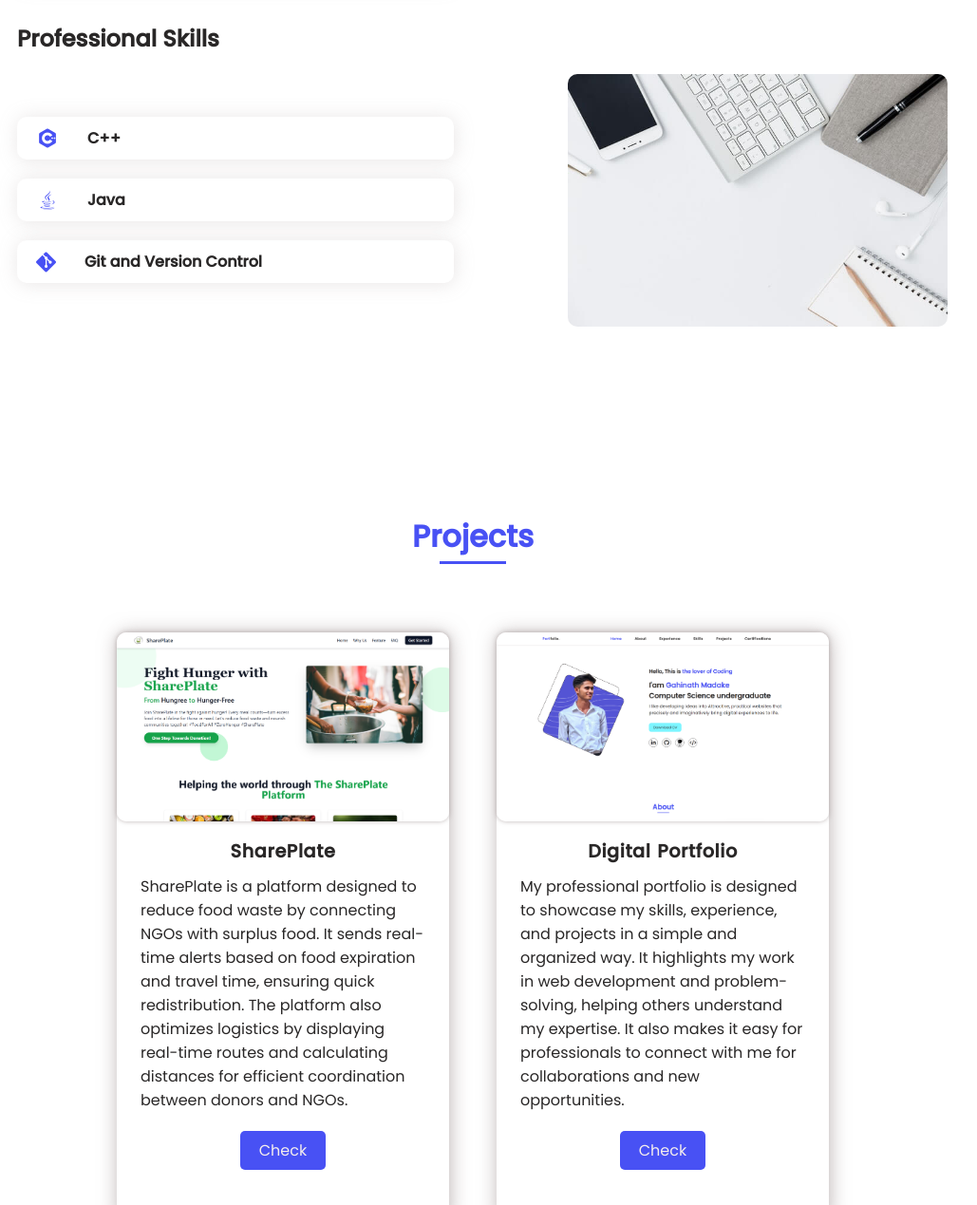
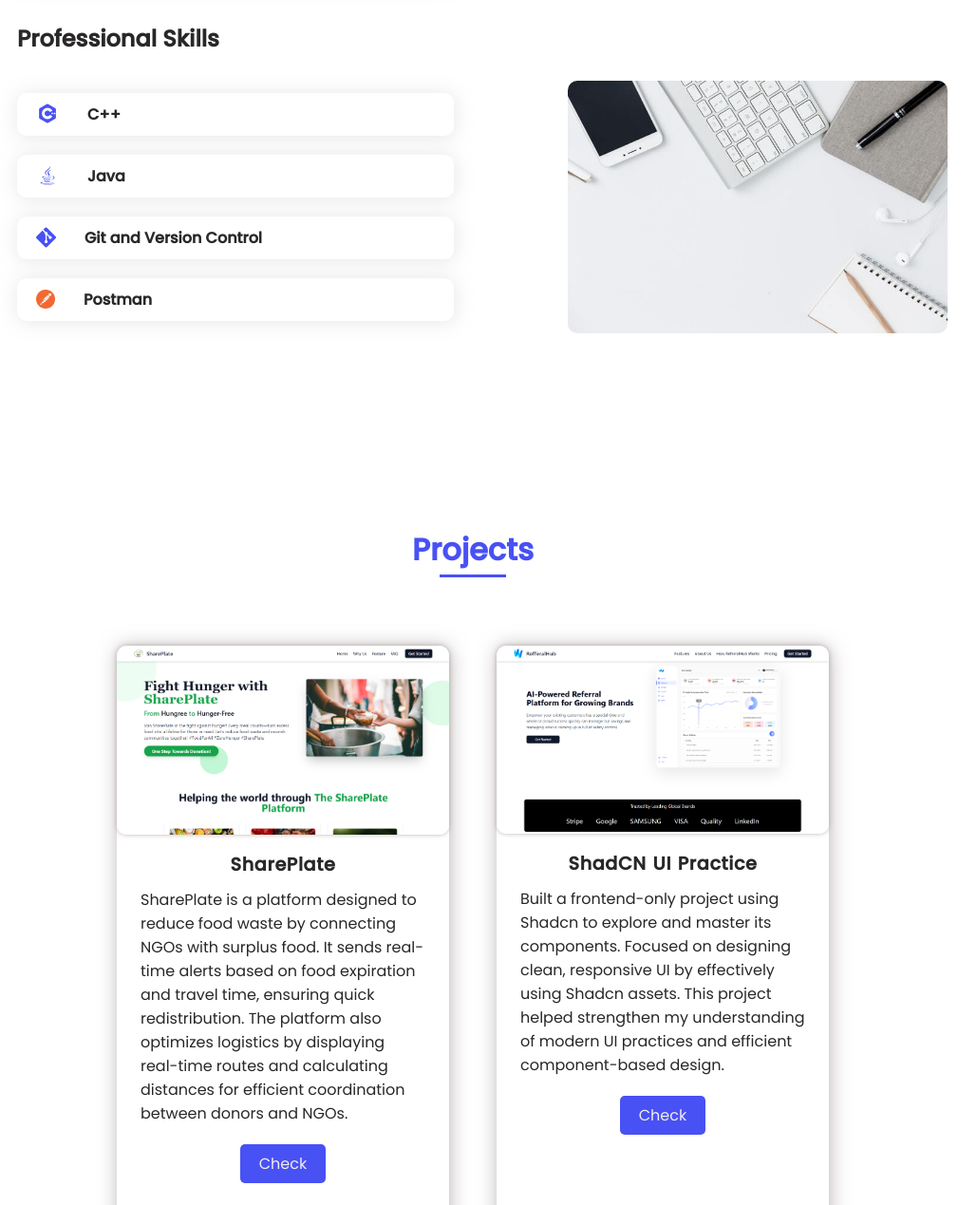
Before and after one commit to GahinathMadake/MyPortfolio.github.io, a plain HTML site: page index.html in a window 1280 px wide. Shown: the part 2649-3918 px from the top of the page at 95% size, without its empty margins (142-1171 px from the left). Drawn offline with nearby package versions, Linux system fonts and the light colour scheme; files whose address does not match are found by name.

Commit message:
project Update ShadCN ui

```diff
--- a/index.html
+++ b/index.html
@@ -336,6 +336,10 @@
                                 <i class="fa-brands fa-git-alt"></i>
                                 <span>Git and Version Control</span>
                             </div>
+                            <div class="skill-item">
+                                <img src="./assets/Skill/postman.webp" width="20px">
+                                <span>Postman</span>
+                            </div>
                         </div>
 
                         <img src="./assets//Skill/professional.jpg" alt="Skills Image" class="skills-image">
--- a/script.js
+++ b/script.js
@@ -111,11 +111,20 @@ const projects = [
 
   // -------  Shareplate  -------
   {
-    id: 6,
+    id: 7,
     title: "SharePlate",
     description: "SharePlate is a platform designed to reduce food waste by connecting NGOs with surplus food. It sends real-time alerts based on food expiration and travel time, ensuring quick redistribution. The platform also optimizes logistics by displaying real-time routes and calculating distances for efficient coordination between donors and NGOs.",
     image: "./assets/Projects/Shareplate.png",
-    link: "https://techathon-frontend-tau.vercel.app/"
+    link: "https://techathon-frontend-tau.vercel.app/",
+  },
+
+  // -------  Shadcn UI Practice  -------
+  {
+    id: 6,
+    title: "ShadCN UI Practice",
+    description: "Built a frontend-only project using Shadcn to explore and master its components. Focused on designing clean, responsive UI by effectively using Shadcn assets. This project helped strengthen my understanding of modern UI practices and efficient component-based design.",
+    image: "./assets/Projects/shadCNUI.png",
+    link: "https://gahinathmadakeshadcn.netlify.app/",
   },
 
    // -------  Digital Portfolio  -------
```
Also changed, not shown: assets/Projects/ShadCNUI.png (added), assets/Skill/postman.webp (added).
